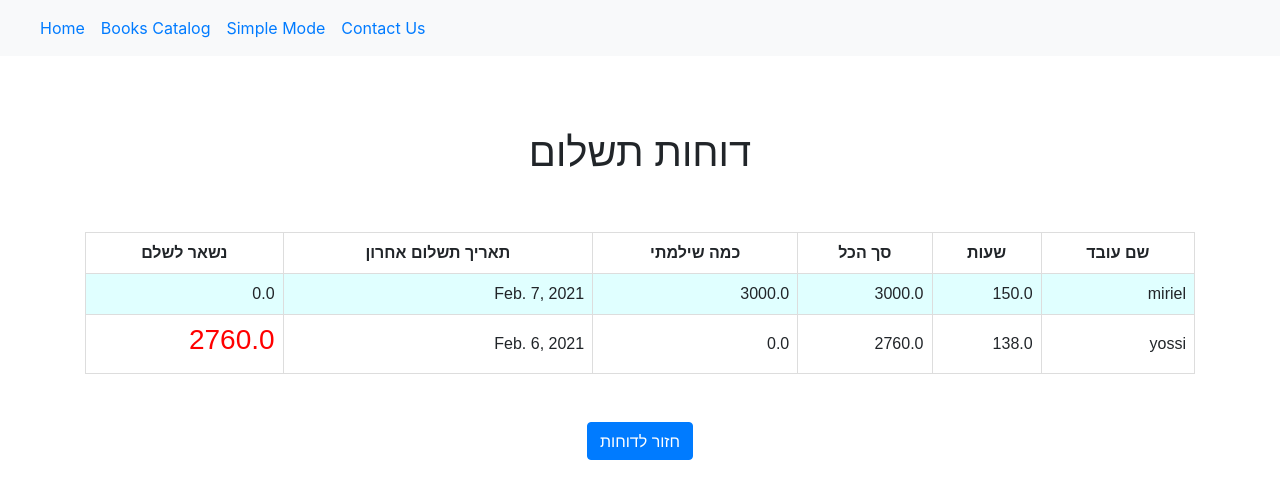
After one commit to shayweitzman/BossDiary, a Django app: page /payments/ in a window 1280 px wide. The commit adds this page. Shown: the top 499 px of the page. Run offline with Django 3.2, Linux system fonts and the light colour scheme; data comes from the database, SQL or seed files in the repository; both versions use the stored data as it was after the commit; some libraries are stand-ins or nearby versions.

Commit message:
added payments report and bug fixes

```diff
--- a/BossDiary/urls.py
+++ b/BossDiary/urls.py
@@ -29,6 +29,7 @@ urlpatterns = [
     path('Payment/',workers_views.Payment1,name='payment'),
     path('Reports/',reports_views.reports1,name='reports'),
     path('jobspermonth/',reports_views.jobspermonth,name='jobspermonth'),
+    path('payments/',reports_views.paymentreport,name='paymentreport')
 
 ]
 urlpatterns += static(settings.MEDIA_URL, document_root=settings.MEDIA_ROOT)
--- /dev/null
+++ b/homepage/templates/reports/paymentsreport.html
@@ -0,0 +1,75 @@
+{% extends "homepage/style.html" %}
+{% block content %}
+    <br>
+    <br>
+
+
+<!DOCTYPE html>
+<html>
+<head>
+<style>
+table {
+  font-family: arial, sans-serif;
+  border-collapse: collapse;
+  width: 100%;
+}
+
+td, th {
+  border: 1px solid #dddddd;
+  text-align: right;
+  padding: 8px;
+}
+
+tr:nth-child(even) {
+  background-color: #E0FFFF;
+}
+</style>
+</head>
+<body>
+<link rel="stylesheet" href="https://cdn.jsdelivr.net/npm/bootstrap@4.5.3/dist/css/bootstrap.min.css" integrity="sha384-TX8t27EcRE3e/ihU7zmQxVncDAy5uIKz4rEkgIXeMed4M0jlfIDPvg6uqKI2xXr2" crossorigin="anonymous">
+<div class="container text-center">
+<br>
+<h1 align="center">דוחות תשלום</h1>
+<br>
+<br>
+
+
+        <table>
+  <tr>
+    <th>נשאר לשלם</th>
+       <th>תאריך תשלום אחרון</th>
+      <th>כמה שילמתי</th>
+      <th>סך הכל</th>
+      <th>שעות</th>
+      <th>שם עובד</th>
+  </tr>
+  <tr>
+    {% for worker in workers %}
+        <td>
+        {% if worker.own > 0 %}
+            <h3 style="color: red">{{ worker.own }}</h3>
+        {% else %}
+                    {{ worker.own }}
+        {% endif %}
+        </td>
+     <td> {{ worker.date }}</td>
+        <td> {{ worker.paid }}</td>
+    <td> {{ worker.total_money }}</td>
+         <td>{{  worker.total_hours  }}</td>
+        <td>{{ worker.name }}</td>
+  </tr>
+    {% endfor %}
+
+
+
+</table><br><br>
+<a href={% url 'reports' %}><button class="btn btn-primary">חזור לדוחות</button></a>
+
+</div>
+
+
+
+</body>
+</html>
+
+{% endblock %}
--- a/reports/views.py
+++ b/reports/views.py
@@ -7,6 +7,10 @@ import datetime
 
 def reports1(request):
     return render(request,'reports/reports.html')
+
+def paymentreport(request):
+    workers=Worker.objects.all()
+    return render(request,'reports/paymentsreport.html',{"workers":workers[::-1]})
 
 def jobspermonth(request):
     switch=1
--- a/workers/views.py
+++ b/workers/views.py
@@ -1,6 +1,7 @@
 from django.shortcuts import render, get_object_or_404,redirect
 from workers.models import Worker, Job as job
 from workers.forms import JobForm,ReduceHrs,Payment
+import datetime
 # from django.contrib.auth.decorators import login_required
 #
 # @login_required
@@ -84,4 +85,5 @@ def updatepayment(form_ins):
     for worker1 in jobs[0].workers.all():
         worker1.paid += form_ins.money
         worker1.own = worker1.total_money-worker1.paid
+        worker1.date=datetime.datetime.now()
         worker1.save()
```
Also changed, not shown: homepage/templates/addwork/addwork.html (+6 -3 lines), homepage/templates/payment/payment.html (+6 -3 lines), homepage/templates/reducehrs/reducehrs.html (+7 -3 lines), homepage/templates/reports/jobspermonth.html (+8 -4 lines), homepage/templates/reports/reports.html (+7 -1 lines), db.sqlite3.
